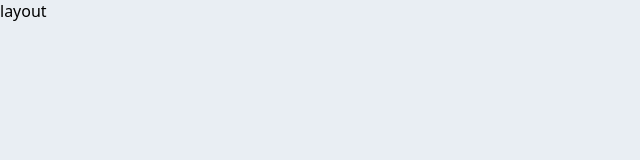
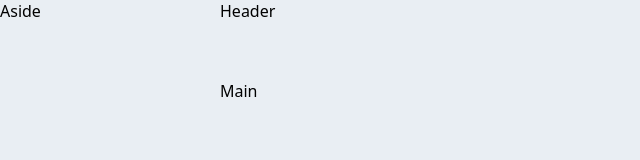
Before and after one commit to Atlanstis/ts-vue2-admin, a Vue app: page /#/ in a window 1280 px wide. Shown: the top 160 px of the page, without its empty margins (0-640 px from the left). Built offline with nearby package versions, Linux system fonts and the light colour scheme.

Commit message:
使用 Container 对 Layout 进行基本布局

```diff
--- a/src/layout/index.vue
+++ b/src/layout/index.vue
@@ -1,8 +1,14 @@
 <template>
-  <div class="layout">
-    layout
-    <router-view></router-view>
-  </div>
+  <el-container>
+    <el-aside width="200px">Aside</el-aside>
+    <el-container>
+      <el-header>Header</el-header>
+      <el-main>
+        Main
+        <router-view></router-view>
+      </el-main>
+    </el-container>
+  </el-container>
 </template>
 
 <script lang="ts">
@@ -11,3 +17,10 @@ export default Vue.extend({
   name: 'LayoutIndex',
 })
 </script>
+
+<style lang="scss" scoped>
+.el-container {
+  min-height: 100vh;
+  min-width: 980px;
+}
+</style>
--- a/src/plugins/element.js
+++ b/src/plugins/element.js
@@ -1,4 +1,4 @@
 import Vue from 'vue'
-import { Button } from 'element-ui'
+import { Button, Container, Aside, Header, Main } from 'element-ui'
 
-Vue.use(Button)
+Vue.use(Button).use(Container).use(Aside).use(Header).use(Main)
```
Also changed, not shown: 1 other file (tests, documents, lock files or other folders).
